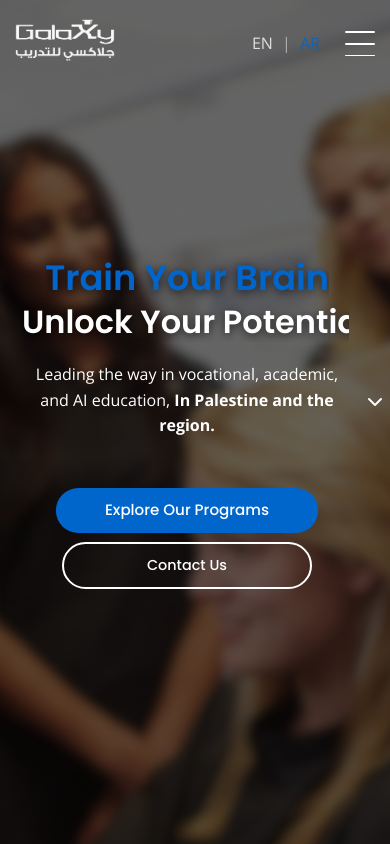
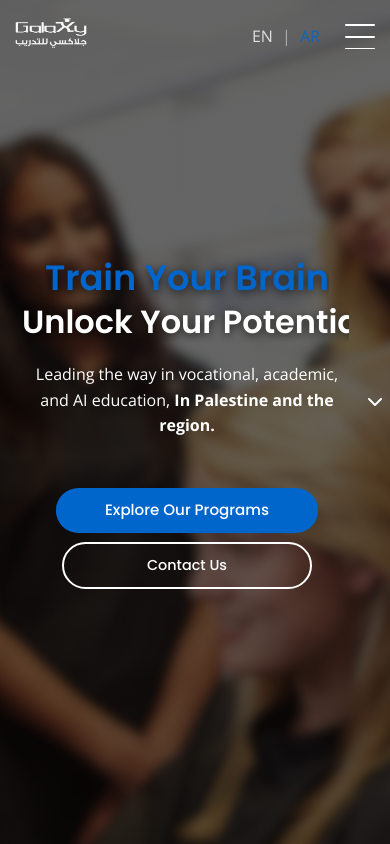
Before and after one commit to zaidbsousa/Galaxy.ps, a plain HTML site: page index.html in a window 390 px wide. Shown: the top 844 px of the page. Drawn offline with nearby package versions, Linux system fonts and the light colour scheme.

Commit message:
Add files via upload

```diff
--- a/css/styles.css
+++ b/css/styles.css
@@ -2020,4 +2020,16 @@ img {
         margin-top: 2px !important;
         line-height: 1 !important;
     }
-}
+    .logo img {
+        height: 36px !important;
+    }
+}
+
+@media (max-width: 576px) {
+    .header {
+        transition: transform 0.3s ease-in-out;
+    }
+    .header.nav-up {
+        transform: translateY(-100%);
+    }
+}
```
